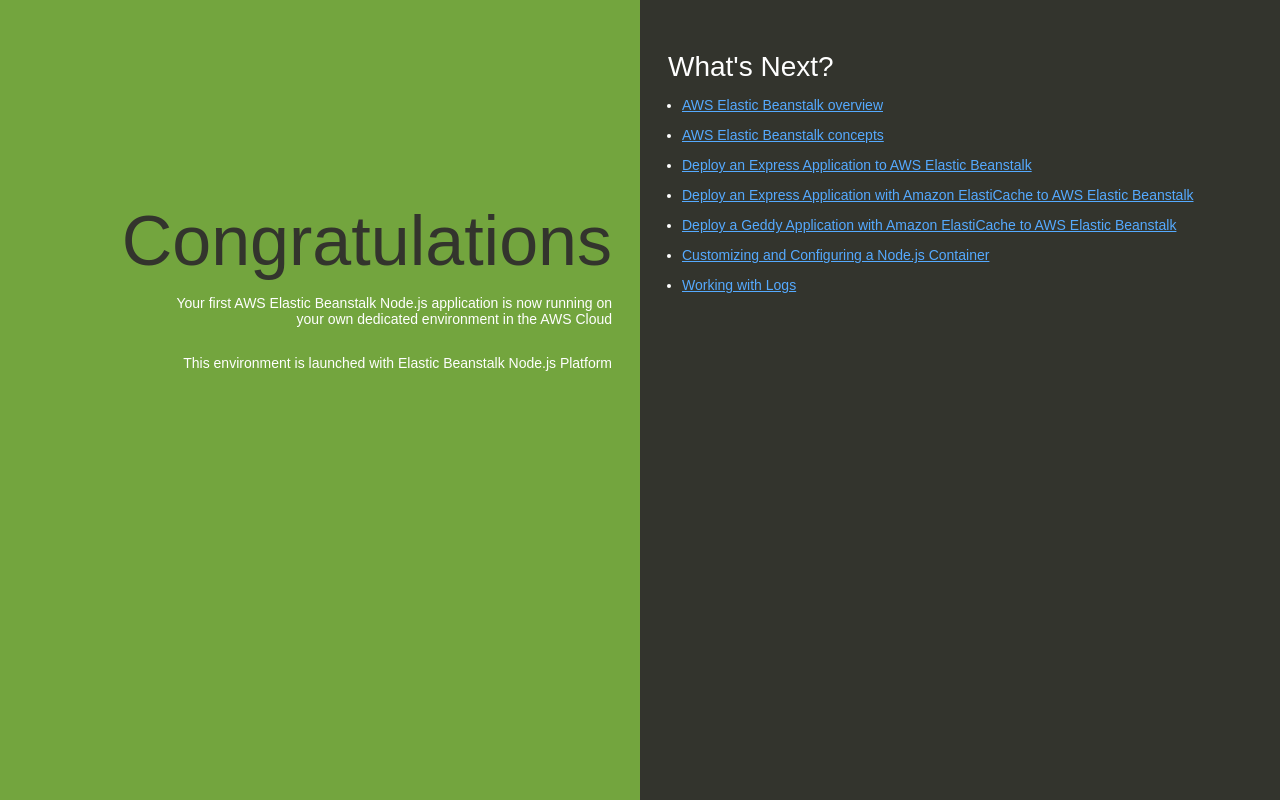
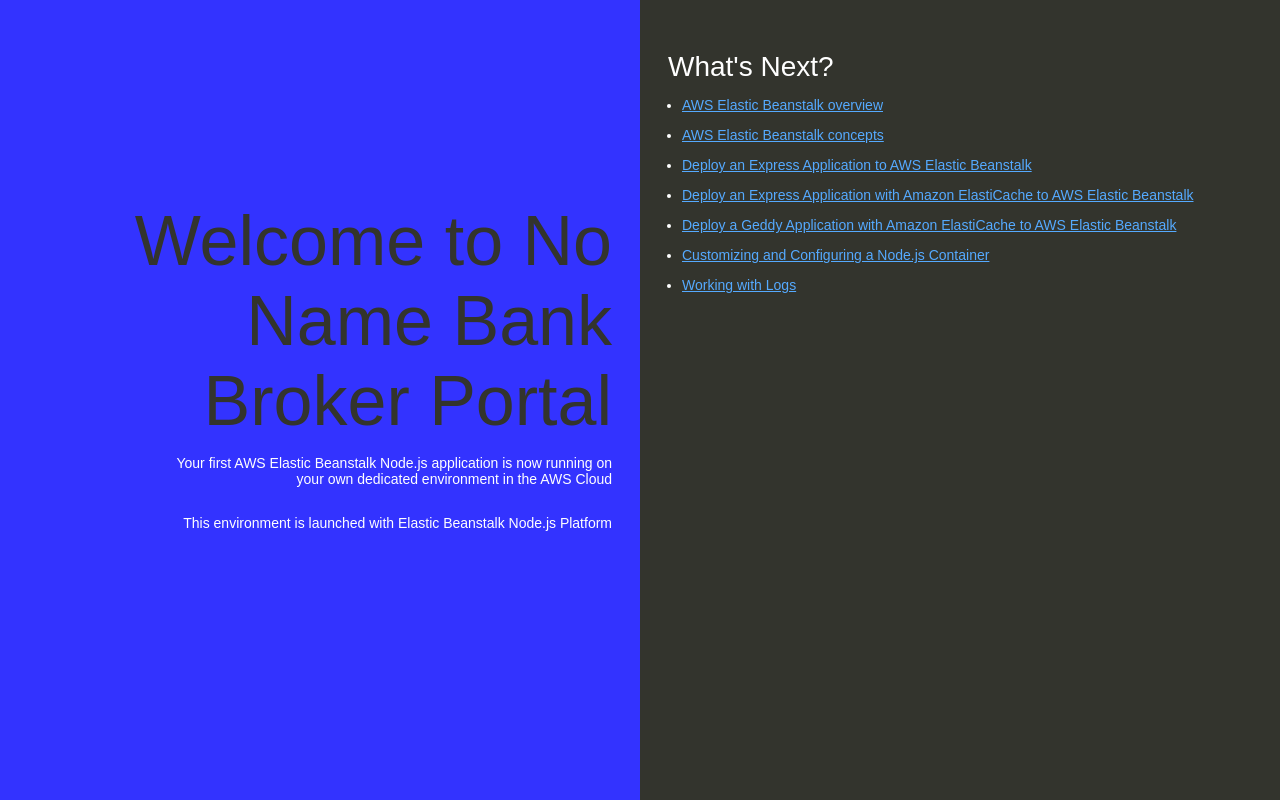
Before and after one commit to dalixinc/sample1, a website: page index.html in a window 1280 px wide. Drawn offline with Linux system fonts and the light colour scheme.

Commit message:
Colour an Heading Change

```diff
--- a/index.html
+++ b/index.html
@@ -35,7 +35,7 @@
 
         text-align: right;
         padding-top: 11em;
-        background-color: #73A53E;
+        background-color: #3333ff;
 
       }
       .textColumn p {
@@ -74,7 +74,7 @@
   </head>
   <body>
     <div class="textColumn">
-      <h1>Congratulations</h1>
+      <h1>Welcome to No Name Bank Broker Portal</h1>
       <p>Your first AWS Elastic Beanstalk Node.js application is now running on your own dedicated environment in the AWS Cloud</p>
       <p>This environment is launched with Elastic Beanstalk Node.js Platform</p>
     </div>
```
